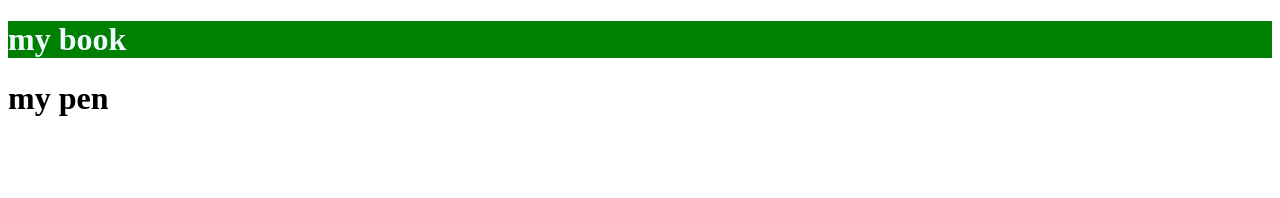
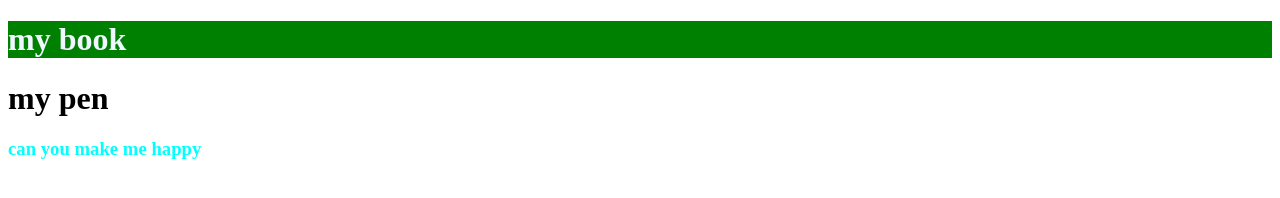
Before and after one commit to Rifat7717/module-3, a plain HTML site: page module3.html in a window 1280 px wide. Drawn offline with Linux system fonts and the light colour scheme.

Commit message:
my secound commit

```diff
--- a/module3.css
+++ b/module3.css
@@ -2,3 +2,6 @@ div{
     background-color: green;
     color: aliceblue;
 }
+h3{
+    color: aqua;
+}
--- a/module3.html
+++ b/module3.html
@@ -11,5 +11,6 @@
         <h1>my book</h1>
     </div>
     <h1>my pen</h1>
+    <h3>can you make me happy </h3>
 </body>
 </html>
```
